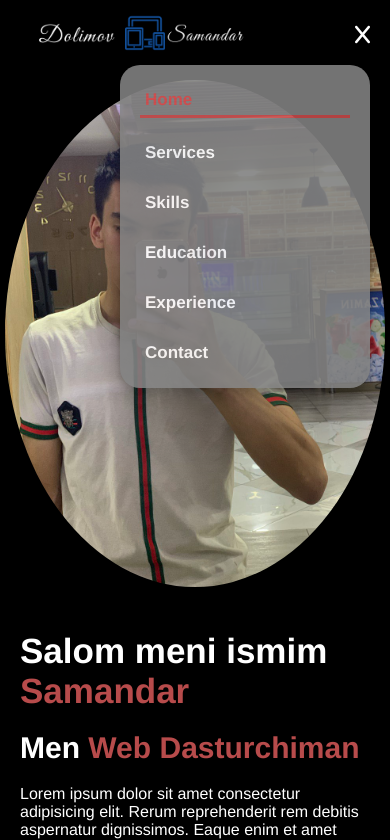
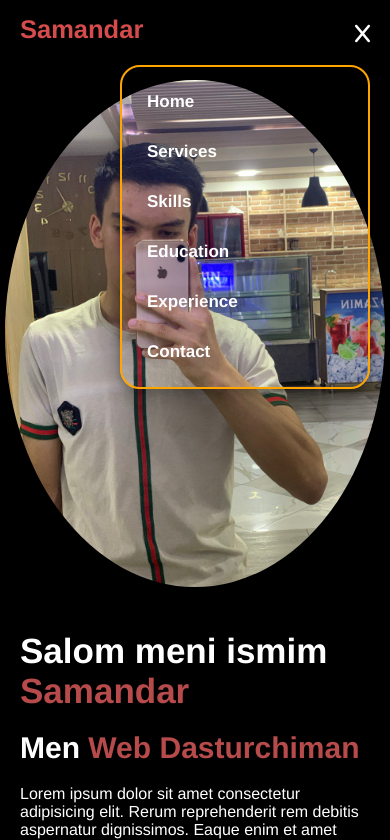
Before and after one commit to DolimovS/portfolio, a website: page index.html in a window 390 px wide. Both pictures are taken after a click on the button 361 px from the left and 35 px from the top of the page. Shown: the top 840 px of the page. Drawn offline with nearby package versions, Linux system fonts and the light colour scheme.

Commit message:
navbar kamchiligi togrilandi

```diff
--- a/index.html
+++ b/index.html
@@ -13,11 +13,11 @@
     <header>
         <nav>
             <div  class="nav container">
-                <div class="nav_logo">
-                    <a href="#" class="logo"><img src="./img/logo-transparent.png" alt=""></a>
-                </div>
-                <div class="nav_links">
-                    <a href="#home" class="active">Home</a>
+                <a href="#"><h1 class="logo">Samandar</h1></a>
+                    <!-- <a href="#" class="logo"><img src="./img/logo-transparent.png" alt=""></a> -->
+                <div class="nav_light">
+                    <div class="nav_links">
+                    <a href="#home" >Home</a>
                     <a href="#" >Services</a>
                     <a href="#" >Skills</a>
                     <a href="#" >Education</a>
@@ -27,6 +27,7 @@
                 <button class="nav_button">
                     <i id="menu-icon" class="fa-solid fa-bars"></i>
                 </button>
+                </div>
 
             </div>
         </nav>
--- a/style.css
+++ b/style.css
@@ -23,7 +23,6 @@ body{
     width: 100%;
     padding: 0 20px;
     margin: 0 auto;
-    /* border: 2px solid red; */
 }
 .nav{
     padding-top: 20px;
@@ -31,6 +30,7 @@ body{
     height: 60px;
     align-items: center;
     justify-content: space-between;
+    /* gap: 50px;  */
     font-weight: 600;
     font-size: 20px;
     position: fixed;
@@ -49,10 +49,9 @@ body{
 }
 .logo{
     color: rgb(214, 75, 75);
+    height: 40px;
 }
-.logo img{
-    width: 300px;
-}
+
 
 .nav_links{
     display: flex;
@@ -74,7 +73,6 @@ body{
 
 /* home */
 .home_section{
-    /* border: 2px solid red; */
     padding-top: 80px;
     color: white;
     display: flex;
@@ -86,7 +84,6 @@ body{
 .home_img img{
     width: 550px;
     border-radius: 50%;
-    /* height: 500px; */
 }
 
 span{
@@ -106,7 +103,6 @@ span{
     max-width: 500px;
     width: 100%;
     font-weight: 500;
-    /* line-height: 5px; */
 }
 
 .social-icons>a{
@@ -230,15 +226,12 @@ span{
         right: 20px;
         max-width: 250px;
         width: 100%;
-        background-color:gray;
-        opacity: 0.9    ;
-        backdrop-filter: blur(50px);
         flex-direction: column;
         border-radius: 20px;
-        /* background-color: #fff; */
-        z-index: 9999;
         padding: 20px;
+        border: 2px solid orange;
         box-shadow: rgba(0, 0, 0, 0.25) 0px 54px 55px, rgba(0, 0, 0, 0.12) 0px -12px 30px, rgba(0, 0, 0, 0.12) 0px 4px 6px, rgba(0, 0, 0, 0.17) 0px 12px 13px, rgba(0, 0, 0, 0.09) 0px -3px 5px;
+        backdrop-filter: blur(20px);
     }
 }
 @media (max-width: 420px){
```
